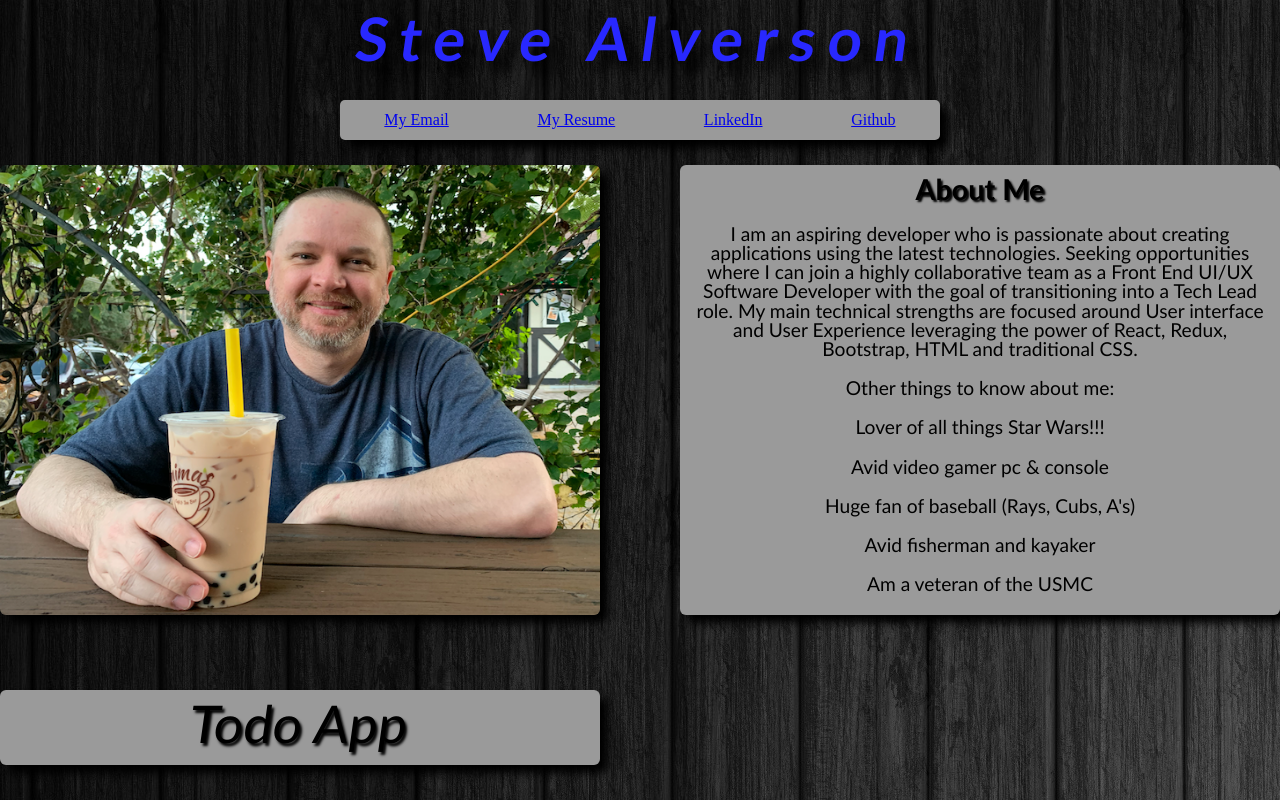
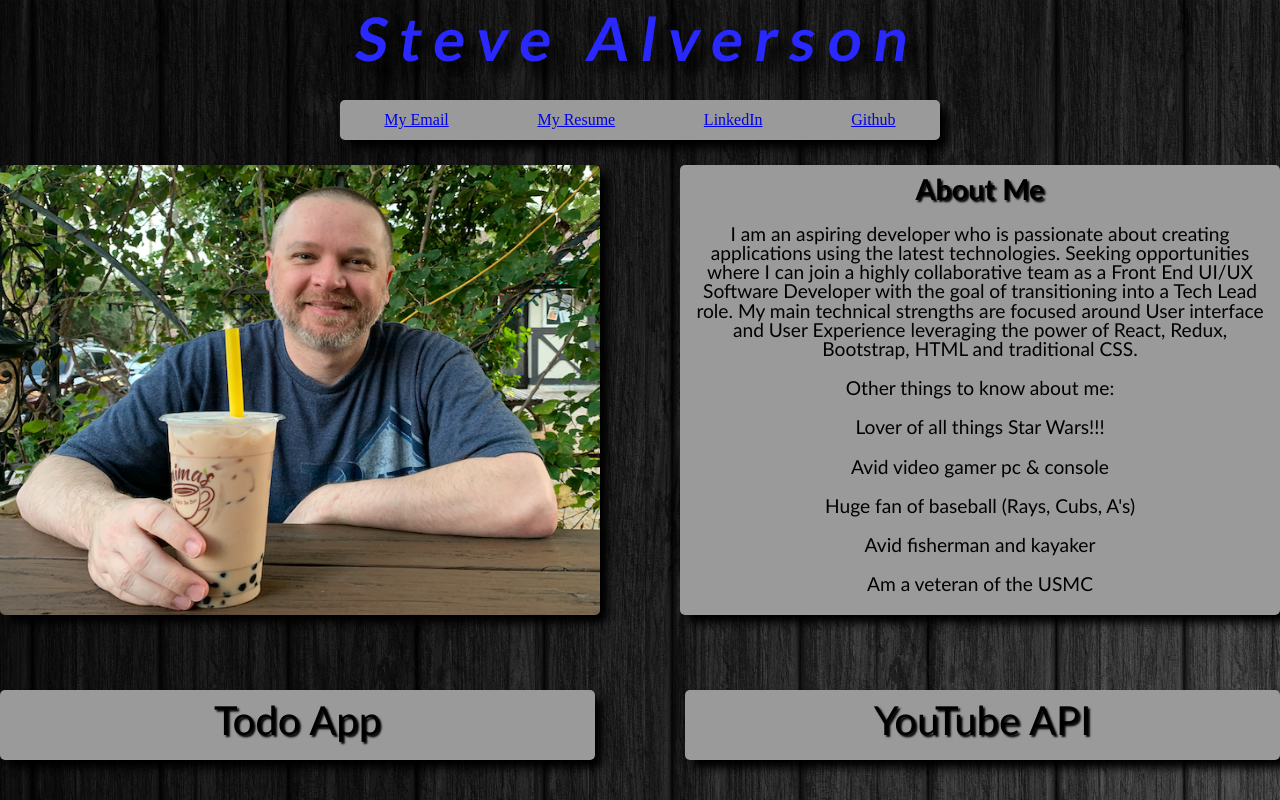
Before and after one commit to VaderSteve76/React-Portfolio, a React (Create React App) app in the folder portfolio/: page / in a window 1280 px wide. Shown: the top 800 px of the page. Built offline with nearby package versions, Linux system fonts and the light colour scheme; what react-animations would draw is missing.

Commit message:
App titles rendering with animations

```diff
--- a/portfolio/src/Components/ImageCard.js
+++ b/portfolio/src/Components/ImageCard.js
@@ -15,7 +15,7 @@ const IMG = styled.div`
   height: 450px;
   width: 600px;
   box-shadow: 8px 8px 8px black;
-  border-radius: 6px;
+  border-radius: 5px;
   background-image: url(${tea});
   background-position: center;
   background-repeat: no-repeat;
@@ -28,7 +28,7 @@ const ABOUT = styled.div`
   height: 450px;
   width: 600px;
   box-shadow: 8px 8px 8px black;
-  border-radius: 6px;
+  border-radius: 5px;
   margin-top: 25px;
   background: rgb(154, 154, 154);
 `;
--- a/portfolio/src/Components/TodoApp.js
+++ b/portfolio/src/Components/TodoApp.js
@@ -6,28 +6,44 @@ const slideIn = keyframes`${slideInRight}`;
 
 const MAIN = styled.div`
   animation: 2.7s ${slideIn};
-  height: 75px;
-  width: 600px;
-  box-shadow: 8px 8px 8px black;
-  border-radius: 6px;
-  background: rgb(154, 154, 154);
-  margin-top: 75px;
+  display: flex;
+  justify-content: space-between;
 `;
 
-const TITLE = styled.div`
+const TODO = styled.div`
+  height: 50px;
+  width: 575px;
+  background: rgb(154, 154, 154);
+  box-shadow: 8px 8px 8px black;
+  border-radius: 5px;
+  margin-top: 75px;
   font-family: Trebuchet MS;
   font-size: 2.5em;
   text-align: center;
   text-shadow: 2px 2px 2px black;
-  transform: scale(1.3) skew(-8deg, 0deg);
-  padding-top: 12px;
+  padding: 10px;
+`;
+
+const YouTube = styled.div`
+height: 50px;
+width: 575px;
+background: rgb(154, 154, 154);
+box-shadow: 8px 8px 8px black;
+border-radius: 5px;
+margin-top: 75px;
+font-family: Trebuchet MS;
+font-size: 2.5em;
+text-align: center;
+text-shadow: 2px 2px 2px black;
+padding: 10px;
 `;
 
 export default class TodoApp extends Component {
   render() {
     return (
       <MAIN>
-        <TITLE>Todo App</TITLE>
+        <TODO>Todo App</TODO>
+        <YouTube>YouTube API</YouTube>
       </MAIN>
     )
   }
```
